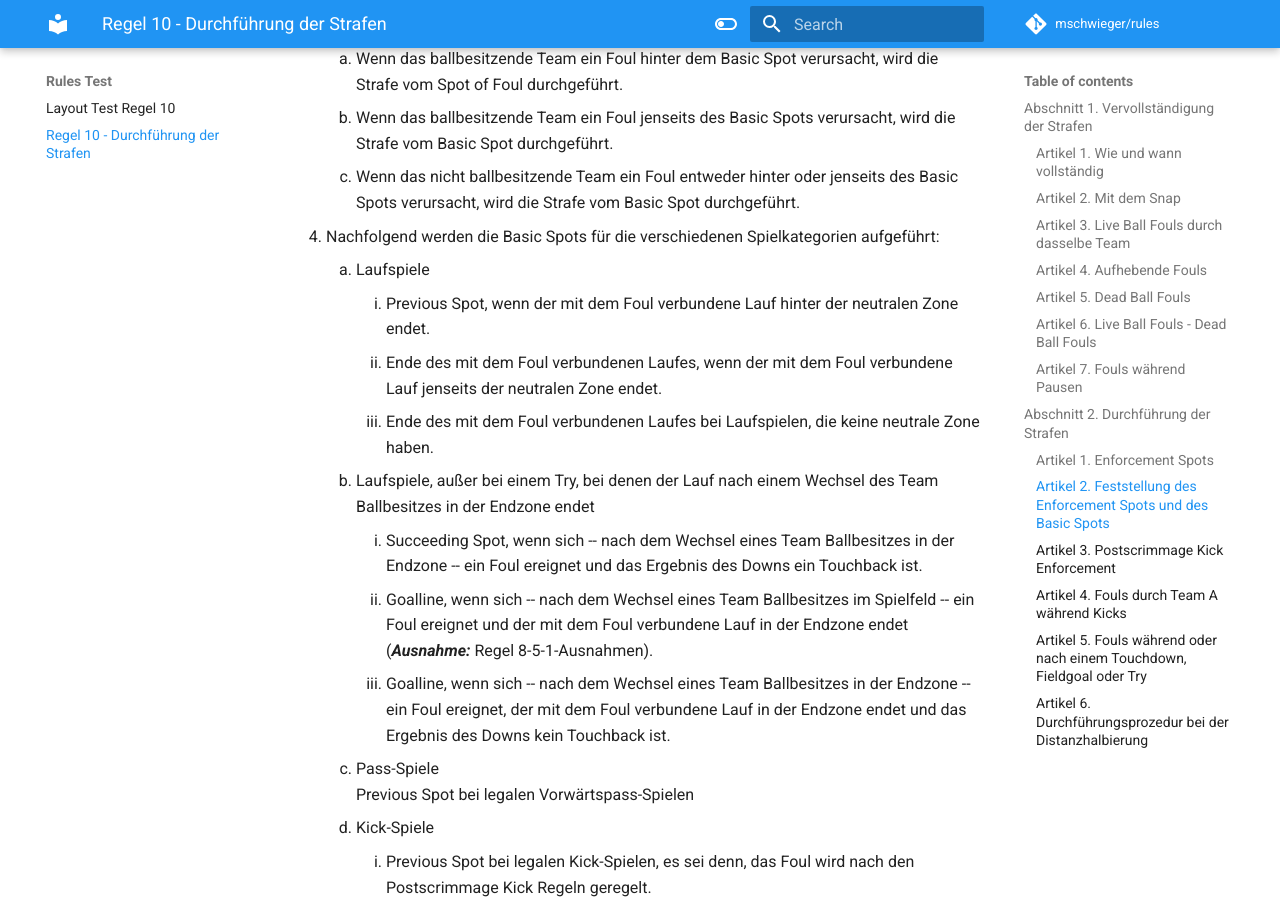
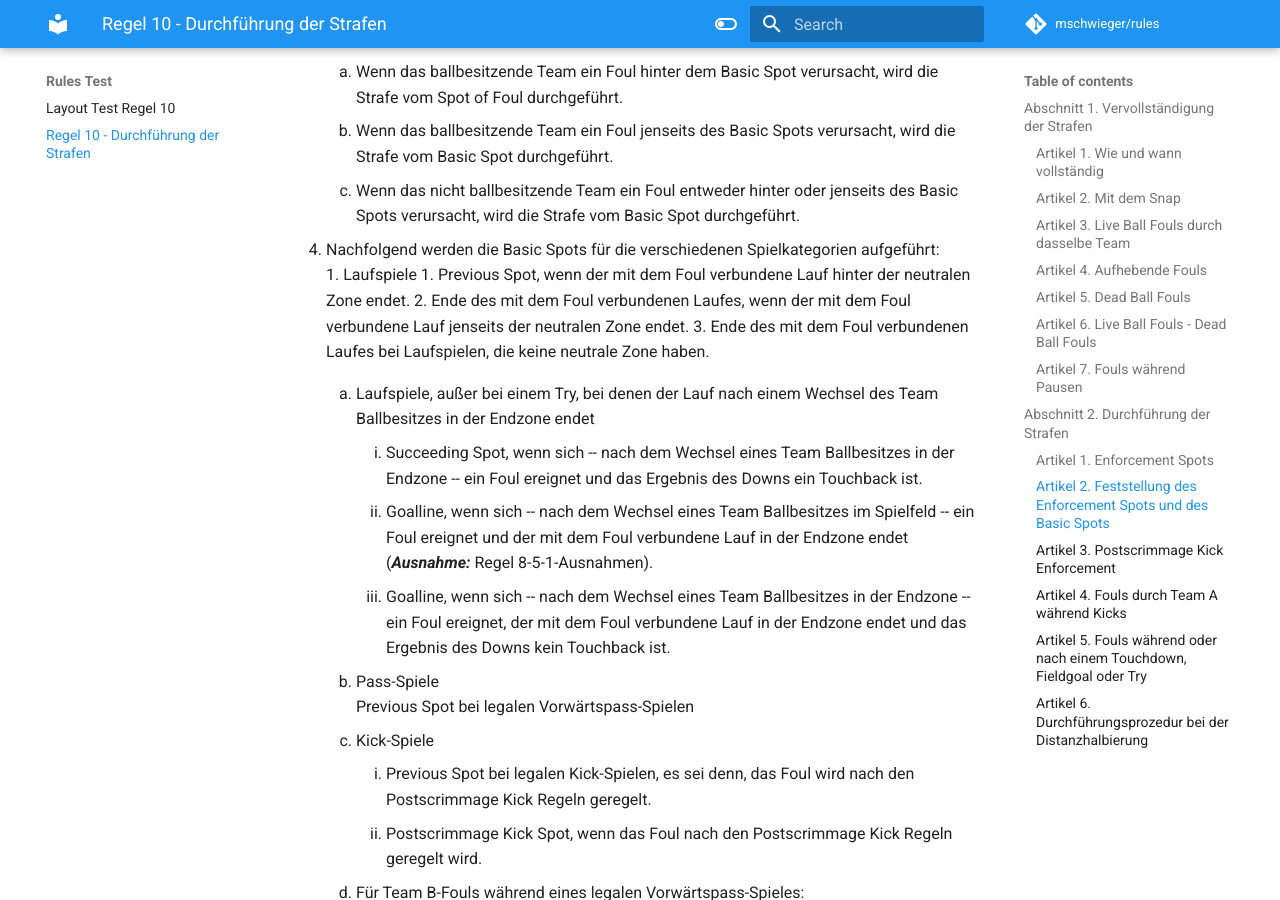
Before and after one commit to mschwieger/rules, an MkDocs documentation site: the page built from docs/regel_10.md, in a window 1280 px wide and 900 px high, scrolled down 2758 px. Built offline with MkDocs 1.6.1 and Material for MkDocs 9.7.7, drawn with Linux system fonts in a browser that asks for light colours; comment, search, counter and statistics services are not loaded; some of the changed lines change nothing that is shown; some of the changed text lies outside the part shown.

Commit message:
Update regel_10.md

```diff
--- a/docs/regel_10.md
+++ b/docs/regel_10.md
@@ -1,14 +1,4 @@
 # Regel 10 - Durchführung der Strafen
-
-
-
-1. eins
-    1. zwei
-        1. drei
-            1. vier
-                1. fünf
-                    1. sechs
-
 
 ## Abschnitt 1. Vervollständigung der Strafen
 
@@ -36,6 +26,52 @@
 1. Wenn der Team Ballbesitz während eines Downs wechselt und das Team, das zuletzt Ballbesitz erlangt hat, nicht gefoult hat, bevor es zuletzt in Ballbesitz kam, kann dieses Team aufhebende Fouls ablehnen und dadurch, nach Vervollständigung der Strafe ihres Regelverstoßes, den Ball behalten (A.R. 10-1-4-II bis -VII).
 2.  Wenn alle Team B-Fouls, die sich vor einem Team-Ballbesitzwechsel ereignen nach dem Postscrimmage Kick Enforcement Prinzip durch-geführt werden sollen, kann Team B aufhebende Fouls ablehnen und Postscrimmage Kick Durchführung akzeptieren.
 3.  Regel 8-3-4-c und 3-1-3-g-3 (während eines Try oder während Extraperioden, nachdem Team B Ballbesitz erlangt hat).
+
+
+???+ note "A.R."
+
+    === "A.R. 10-1-4-I"
+        Bei einem Kickoff durch Team A begeht Team B ein Foul, bevor der unberührte Ball zwischen den Goallines ins Aus geht.
+
+        ???+ check "Regelung:"
+            Die Fouls heben sich auf. Team A wiederholt den Kickoff vom Previous Spot.
+
+    === "A.R. 10-1-4-II"
+        Bei einem Kickoff durch Team Avon dessen 35-Meterlinie begeht Team B ein Foul, nachdem der unberührte Ball zwischen den Goallines ins Aus geht.
+
+        ???+ check "Regelung:"
+            Team B kann eine Wiederholung des Kickoffs wählen, wodurch Team Avon dessen 45-Meterlinie erneut einen Free Kick durchführt. Wenn Team B den Ball behält, bekommt es diesen an seiner 20-Meterlinie nach einer 15-Meterstrafe von seiner 35-Meterlinie oder 15 Meter hinter dem Punkt, an den die 5-Meterstrafe gegen Team A den Ball bringt (Regel 6-1-8 und 10-1-6).
+
+    === "A.R. 10-1-4-III"
+        Team A befindet sich vor dem Snap in einer illegalen Formation. A-1's Vorwärtspass wird von B-1 abgefangen, der fünf Meter advanct und getackelt wird. Team B clippt während B-1 advanct.
+
+        ??? check Regelung:
+            Team B hat die Option, aufhebende Fouls zu akzeptieren oder die Aufhebung der Fouls abzulehnen, um den Ball zu behalten, nachdem dessen Strafe vollständig ist. Im letzteren Fall kann Team A die Strafe für Team B's Clipping-Foul annehmen oder ablehnen.
+
+    === "A.R. 10-1-4-IV"
+        A-1 wirft einen illegalen Vorwärtspass und Team B befindet sich beim Snap in der neutralen Zone. B-23 fängt den Pass ab und B-10 clippt beim Return. B-23 wird im Spielfeld getackelt.
+
+        ??? note "Regelung:"
+            Keine Wahlmöglichkeit. Die Fouls heben sich auf und der Down wird wiederholt. Team B kann die Aufhebung der Fouls nicht wählen, da es gefoult hat, bevor es in Ballbesitz kam.
+
+    === "A.R. 10-1-4-V"
+        A-1's Vorwärtspass wird von B-1 abgefangen, der advanct und fumbelt. B-2 recovert den Ball und advanct ihn fünf weitere Meter. Team A foult während oder nach dem Down und Team B foult während des Laufes von B-2 oder während des Fumbles.
+
+        ??? checke "Regelung:"
+            Wenn Team A's Foul ein Live Ball Foul war, kann Team B wählen, dass sich die Fouls aufheben und den Down wiederholen lassen oder eine Möglichkeit wählen, den Ball nach Vervollständigung dessen Strafe zu behalten. Wenn Team A's Foul ein Dead Ball Foul war, behält Team B nach Durchführung beider Strafen den Ball.
+
+    === "A.R. 10-1-4-VI"
+        Team A's legaler Vorwärtspass wird von B-45 abgefangen, der einige Meter advanct. Während des Returns clippt B-23 und A-78 tackelt B-45, indem er an dessen Helmgitter zieht oder dreht.
+
+        ??? check "Regelung:"
+            Da Team B vor dem Ballbesitzwechsel nicht gefoult hat, kann es die Aufhebung der Fouls wählen oder den Ballbesitz behalten, nachdem die Clipping-Strafe vervollständigt wurde.
+
+    === "A.R. 10-1-4-VII"
+        A-1 empfängt den Snap, während er auf der Endlinie steht. Team B ist Offside.
+
+        ??? note "Regelung:"
+            Team A's Foul (im Aus beim Snap) hebt Team B's Offside auf und der Down wird wiederholt (***Beachte:*** Wenn Team B nicht Offside gewesen wäre, hätte Team B die Strafe wegen Team A's Foul oder einen Safety wählen können) (Regel 8-5-1-a).
+
 
 ### Artikel 5. Dead Ball Fouls
 
@@ -68,10 +104,10 @@
     2. Wenn das ballbesitzende Team ein Foul jenseits des Basic Spots verursacht, wird die Strafe vom Basic Spot durchgeführt.
     3. Wenn das nicht ballbesitzende Team ein Foul entweder hinter oder jenseits des Basic Spots verursacht, wird die Strafe vom Basic Spot durchgeführt.
 4. Nachfolgend werden die Basic Spots für die verschiedenen Spielkategorien aufgeführt:
-    1. Laufspiele
-        1. Previous Spot, wenn der mit dem Foul verbundene Lauf hinter der neutralen Zone endet.
-        2. Ende des mit dem Foul verbundenen Laufes, wenn der mit dem Foul verbundene Lauf jenseits der neutralen Zone endet.
-        3. Ende des mit dem Foul verbundenen Laufes bei Laufspielen, die keine neutrale Zone haben.
+        1. Laufspiele
+                1. Previous Spot, wenn der mit dem Foul verbundene Lauf hinter der neutralen Zone endet.
+                2. Ende des mit dem Foul verbundenen Laufes, wenn der mit dem Foul verbundene Lauf jenseits der neutralen Zone endet.
+                3. Ende des mit dem Foul verbundenen Laufes bei Laufspielen, die keine neutrale Zone haben.
     2. Laufspiele, außer bei einem Try, bei denen der Lauf nach einem Wechsel des Team Ballbesitzes in der Endzone endet
         1. Succeeding Spot, wenn sich -- nach dem Wechsel eines Team Ballbesitzes in der Endzone -- ein Foul ereignet und das Ergebnis des Downs ein Touchback ist.
         2. Goalline, wenn sich -- nach dem Wechsel eines Team Ballbesitzes im Spielfeld -- ein Foul ereignet und der mit dem Foul verbundene Lauf in der Endzone endet (***Ausnahme:*** Regel 8-5-1-Ausnahmen).
```
